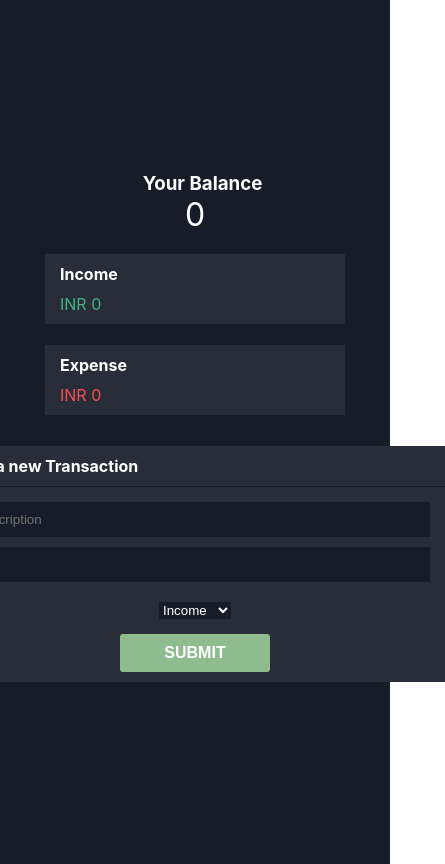
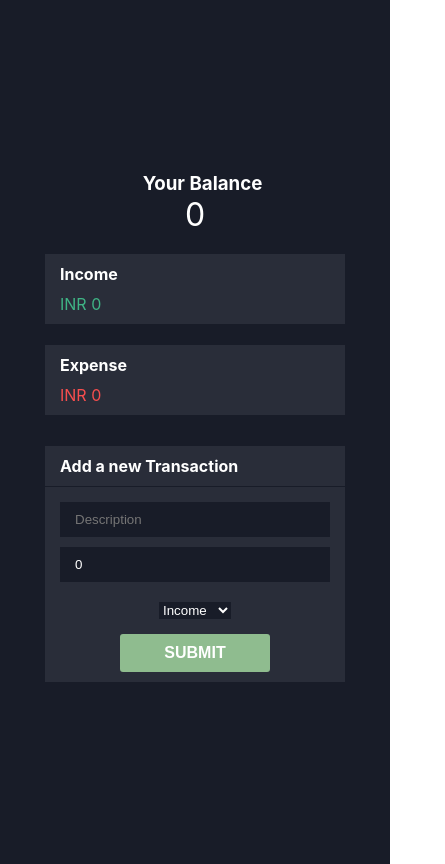
Before and after one commit to iamjoelgeorge/simple-budget-react, a React (Create React App) app: page /simple-budget-react/dashboard in a window 390 px wide. Shown: the whole page, 445 px wide, since content can reach past the window. Built offline with nearby package versions, Linux system fonts and the light colour scheme.

Commit message:
responsive

```diff
--- a/src/App.css
+++ b/src/App.css
@@ -26,6 +26,13 @@ h4 {
   background: #292d39;
   margin: 10px;
 }
+@media screen and (max-width: 767px){
+  .card{
+    min-width: 300px;
+    max-width: 300px;
+  }
+}
+
 #summary_cards .card {
   min-width: 300px;
   max-width: 300px;
```
